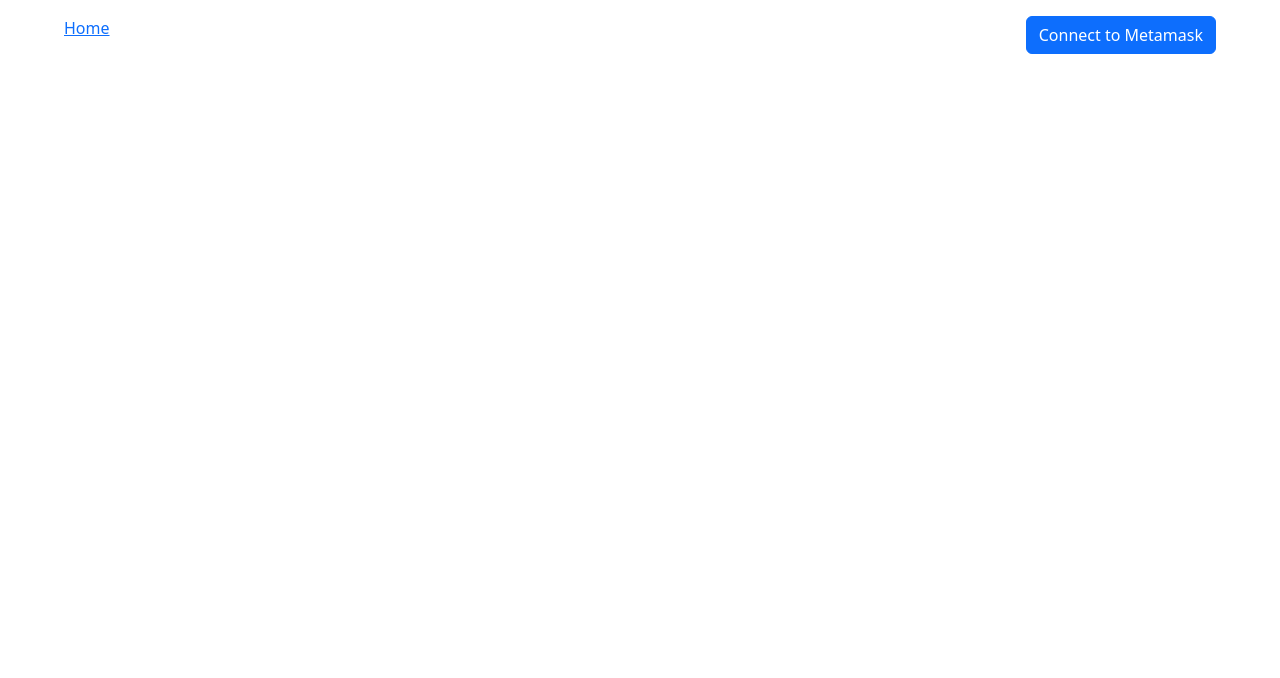
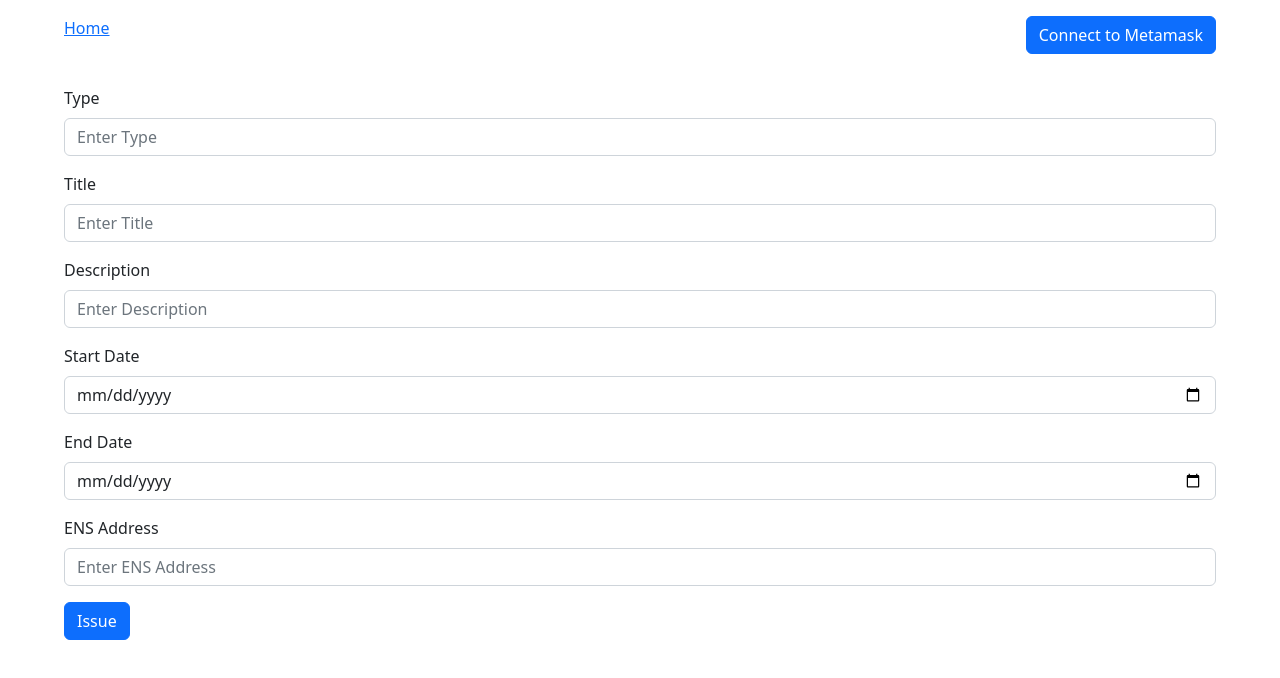
Before and after one commit to nishitchittora/web3-resume, a React (Create React App) app in the folder frontend/: page / in a window 1280 px wide. Shown: the top 678 px of the page. Built offline with nearby package versions, Linux system fonts and the light colour scheme.

Commit message:
issue updated

```diff
--- a/frontend/src/App.js
+++ b/frontend/src/App.js
@@ -88,7 +88,7 @@ function Metamask() {
                 </div>
                 <div style={{ marginTop: "2em" }}>
                     {admin && <AddInstitute />}
-                    {institute && <IssueSBT />}
+                    {!institute && <IssueSBT />}
                 </div>
             </div>
         );
--- a/frontend/src/components/addInstitute.js
+++ b/frontend/src/components/addInstitute.js
@@ -81,7 +81,7 @@ function AddInstitute() {
             </Form.Group>
 
             <Button variant="primary" type="submit">
-                Submit
+                Add
             </Button>
         </Form>
     );
--- a/frontend/src/components/issueSBT.js
+++ b/frontend/src/components/issueSBT.js
@@ -1,25 +1,123 @@
+import React, { useEffect, useState } from "react";
 import Button from "react-bootstrap/Button";
 import Form from "react-bootstrap/Form";
+import ABIJson from "../abi/Institute.json";
+const ethers = require("ethers");
 
 function IssueSBT() {
+    const [formData, setValue] = useState({});
+    const onInput = (e) => {
+        console.log(e.target.value, "$$$", e.target.name);
+        let d = formData;
+        d[e.target.name] = e.target.value;
+        setValue(d);
+    };
+    const onSubmit = (e) => {
+        e.preventDefault();
+        console.log(formData);
+        const { type, description, title, start_date, end_date, ens } =
+            formData;
+        console.log(
+            type,
+            description,
+            title,
+            start_date,
+            end_date,
+            ens,
+            Math.floor(new Date(start_date).getTime() / 1000),
+            Math.floor(new Date(end_date).getTime() / 1000)
+        );
+        (async () => {
+            const provider = new ethers.providers.JsonRpcProvider(
+                process.env.REACT_APP_INFURA_URL
+            );
+            // const provider = new ethers.providers.Web3Provider(window.ethereum);
+            const address = await provider.resolveName(ens);
+            const wallet = new ethers.Wallet(
+                process.env.REACT_APP_PRIVATE_KEY,
+                provider
+            );
+            const signer = wallet.provider.getSigner(wallet.address);
+
+            console.log(address, ens, " ^^^^");
+            const SBT = new ethers.Contract(
+                process.env.REACT_APP_CONTRACT_ADDRESS,
+                ABIJson,
+                signer
+            );
+
+            const addInstitute = await SBT.mint(
+                address,
+                type,
+                title,
+                description,
+                Math.floor(new Date(start_date).getTime() / 1000),
+                Math.floor(new Date(end_date).getTime() / 1000)
+            );
+            addInstitute.then((data) => console.log(data));
+        })();
+    };
+    console.log(formData);
     return (
-        <Form>
-            <Form.Group className="mb-3" controlId="formBasicName">
-                <Form.Label>Name</Form.Label>
-                <Form.Control type="text" placeholder="Enter Owner Name" />
+        <Form onSubmit={onSubmit}>
+            <Form.Group className="mb-3" controlId="Type">
+                <Form.Label>Type</Form.Label>
+                <Form.Control
+                    onChange={onInput}
+                    type="text"
+                    name="type"
+                    placeholder="Enter Type"
+                />
             </Form.Group>
-            <Form.Group className="mb-3" controlId="formBasicName">
-                <Form.Label>Type</Form.Label>
-                <Form.Control type="text" placeholder="Enter Type" />
+            <Form.Group className="mb-3" controlId="title">
+                <Form.Label>Title</Form.Label>
+                <Form.Control
+                    onChange={onInput}
+                    type="text"
+                    name="title"
+                    placeholder="Enter Title"
+                />
             </Form.Group>
 
-            <Form.Group className="mb-3" controlId="formBasicDescription">
+            <Form.Group className="mb-3" controlId="description">
                 <Form.Label>Description</Form.Label>
-                <Form.Control type="text" placeholder="Enter Description" />
+                <Form.Control
+                    onChange={onInput}
+                    type="text"
+                    name="description"
+                    placeholder="Enter Description"
+                />
+            </Form.Group>
+            <Form.Group className="mb-3" controlId="start_date">
+                <Form.Label>Start Date</Form.Label>
+                <Form.Control
+                    onChange={onInput}
+                    type="date"
+                    name="start_date"
+                    placeholder="Enter Start Date"
+                />
+            </Form.Group>
+            <Form.Group className="mb-3" controlId="end_date">
+                <Form.Label>End Date</Form.Label>
+                <Form.Control
+                    onChange={onInput}
+                    type="date"
+                    name="end_date"
+                    placeholder="Enter Description"
+                />
+            </Form.Group>
+            <Form.Group className="mb-3" controlId="ENSAddress">
+                <Form.Label>ENS Address</Form.Label>
+                <Form.Control
+                    type="text"
+                    name="ens"
+                    onChange={onInput}
+                    placeholder="Enter ENS Address"
+                />
             </Form.Group>
 
             <Button variant="primary" type="submit">
-                Submit
+                Issue
             </Button>
         </Form>
     );
```
